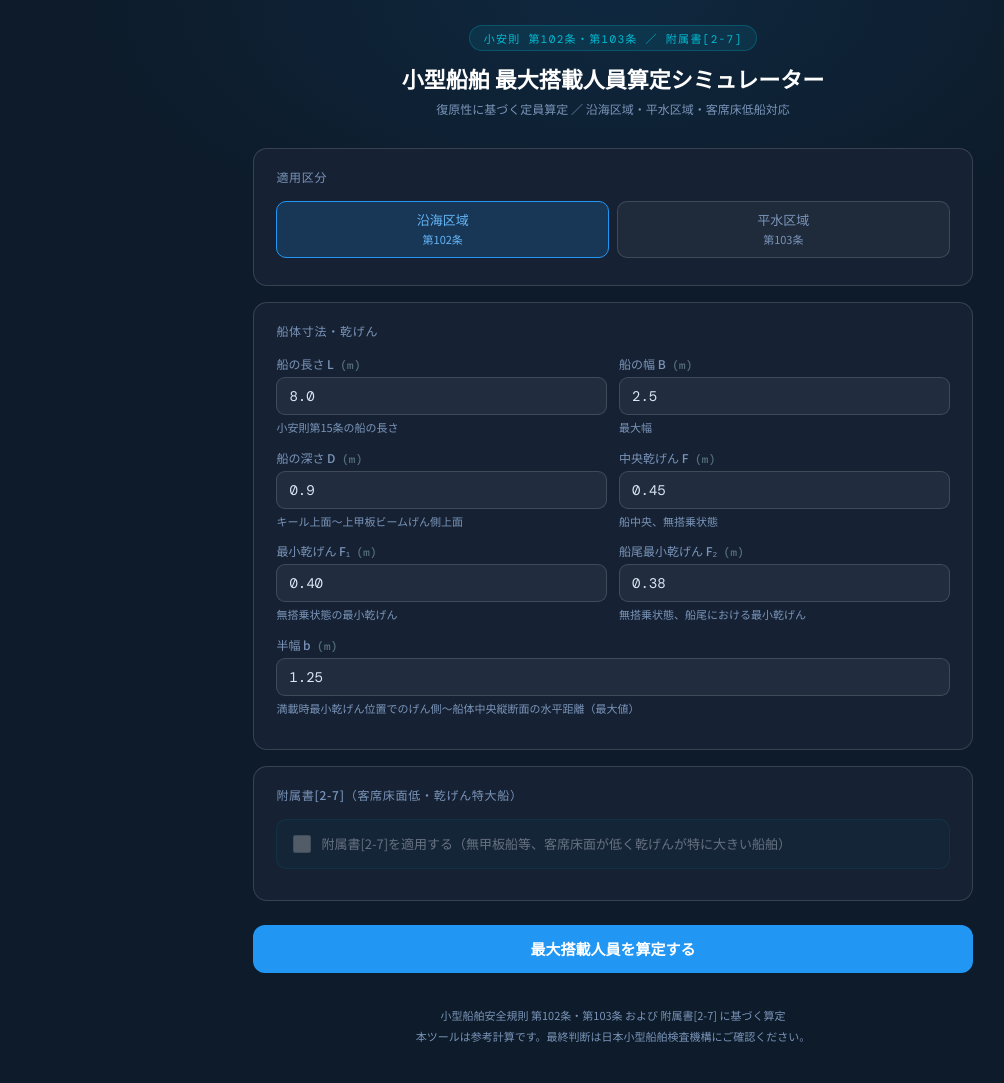
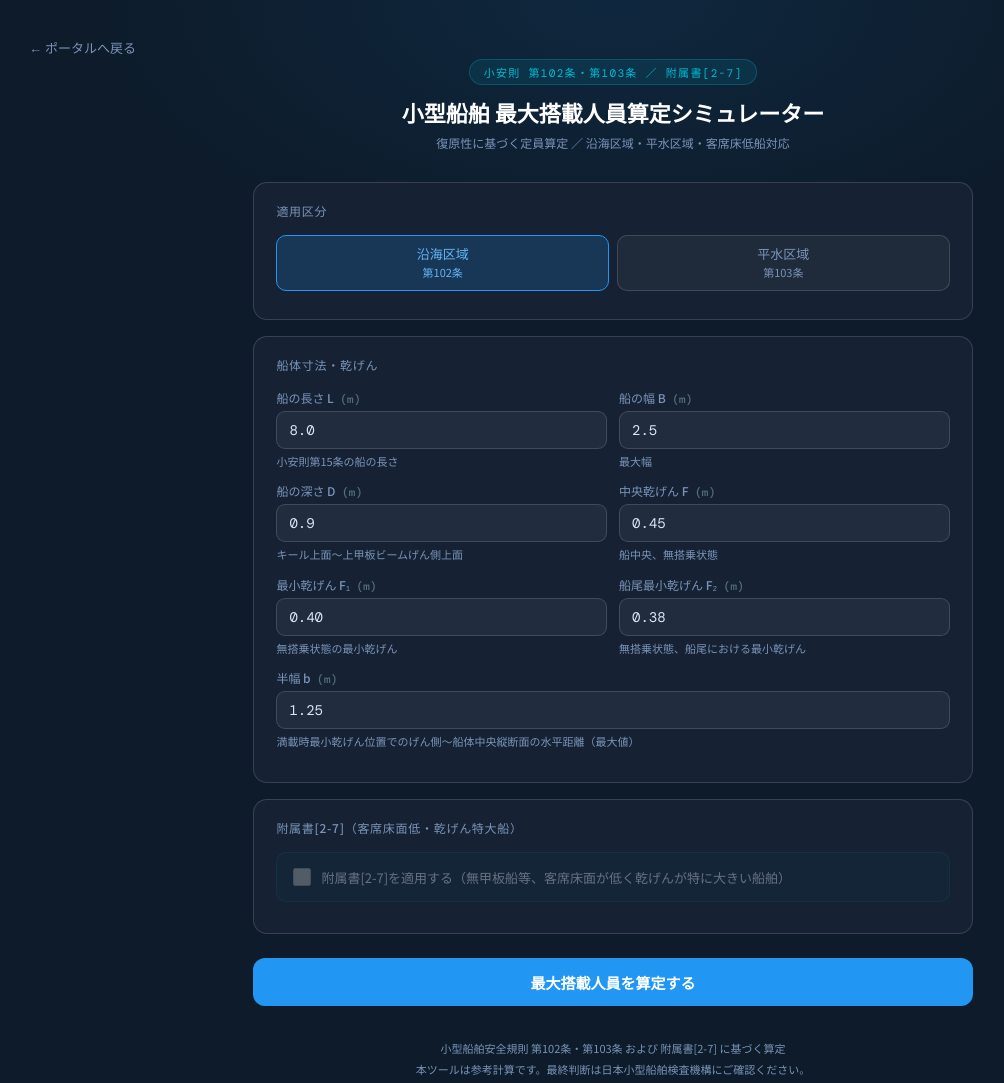
Before and after one commit to itoshiaki2008-coder/stability_simulator, a plain HTML site: page index.html in a window 1280 px wide. Shown: the whole page, without its empty margins (27-1031 px from the left). Drawn offline with nearby package versions, Linux system fonts and the light colour scheme.

Commit message:
Update index.html

```diff
--- a/index.html
+++ b/index.html
@@ -115,6 +115,19 @@ footer{text-align:center;margin-top:2rem;font-size:11px;color:var(--muted);line-
 </style>
 </head>
 <body>
+<div style="padding:0.6rem 1rem 0;max-width:1200px;margin:0 auto">
+  <a href="https://itoshiaki2008-coder.github.io/portal/"
+     style="display:inline-flex;align-items:center;gap:6px;
+            color:#7a94b8;font-size:13px;text-decoration:none;
+            font-family:'Noto Sans JP',sans-serif;
+            transition:color 0.15s;"
+     onmouseover="this.style.color='#64b5f6'"
+     onmouseout="this.style.color='#7a94b8'">
+    ← ポータルへ戻る
+  </a>
+</div>
+
+
 <div class="container">
 
 <header>
```
